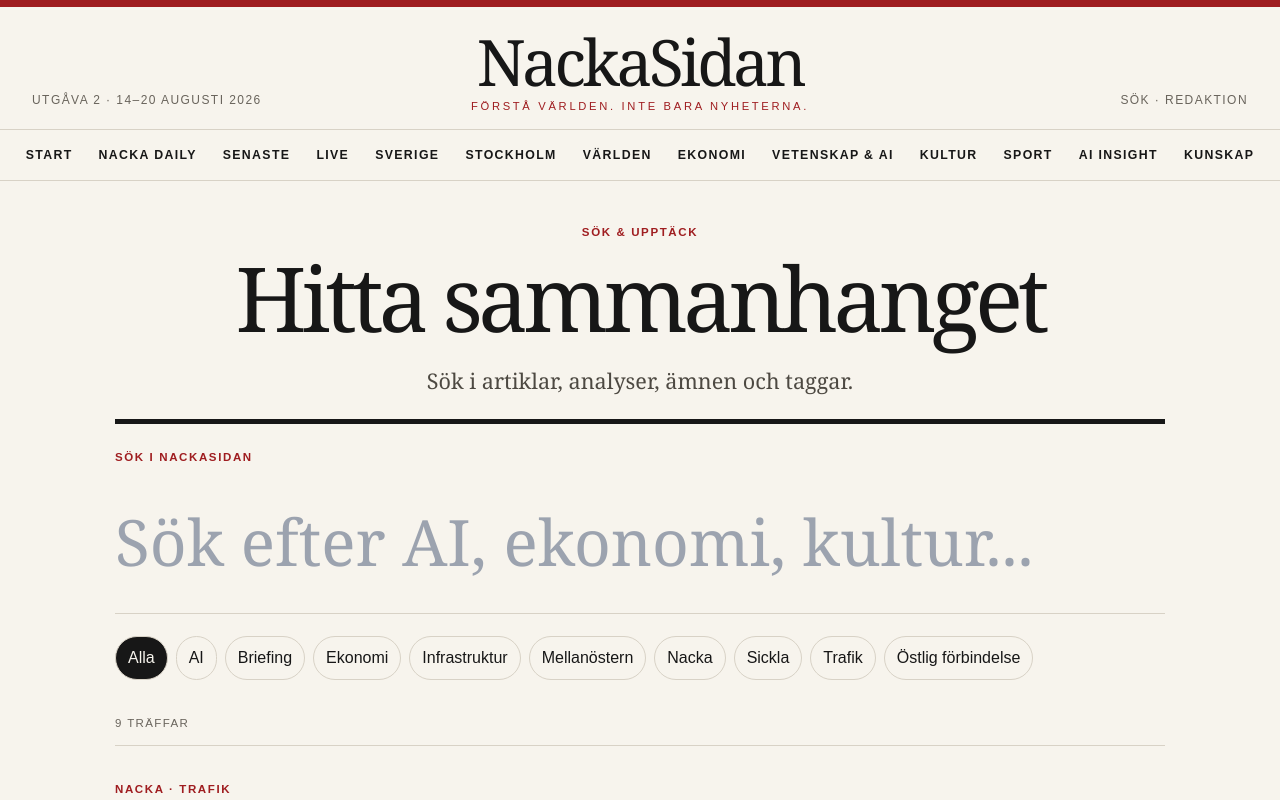
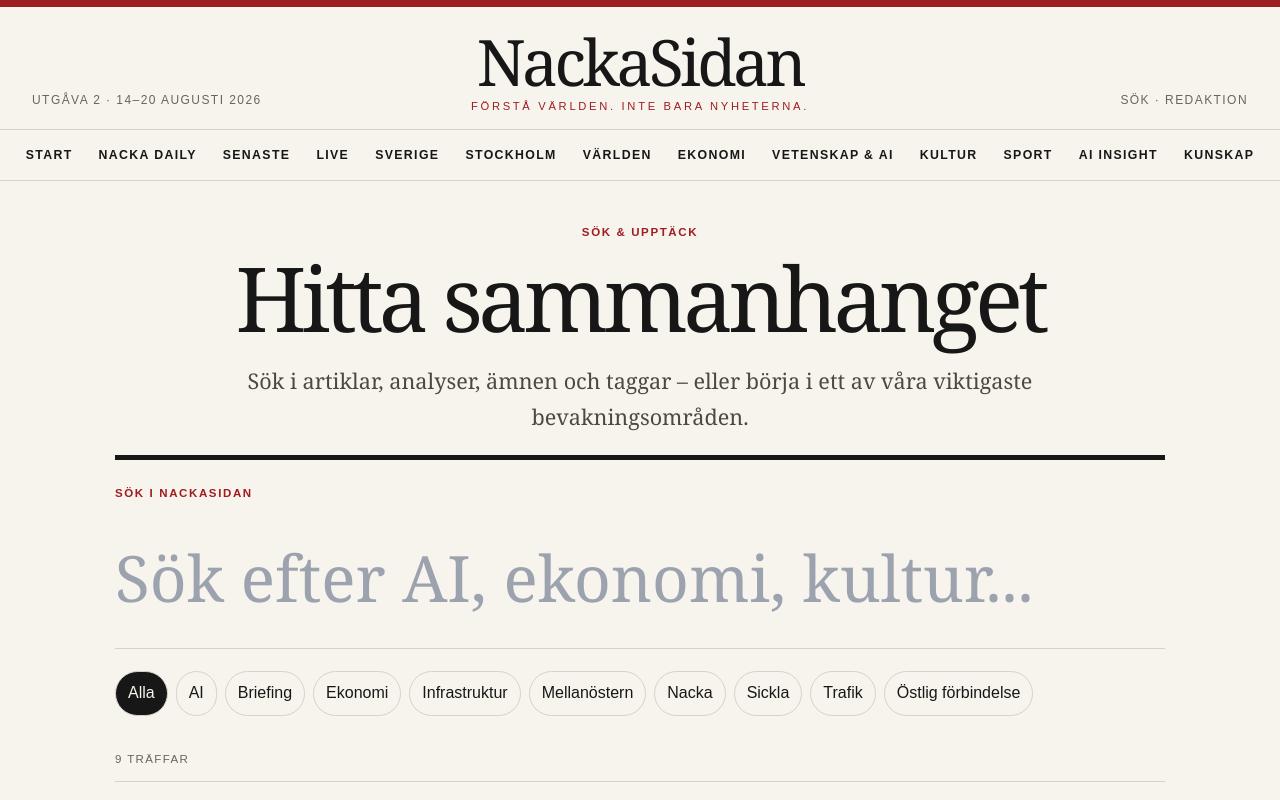
Before and after one commit to Djurgarden2019/NackaSidan-2026, a Next.js app: page /sok in a window 1280 px wide. Shown: the top 800 px of the page. Built offline with nearby package versions, Linux system fonts and the light colour scheme.

Commit message:
Main 282: improve search discovery hub

```diff
--- a/app/sok/page.tsx
+++ b/app/sok/page.tsx
@@ -1,8 +1,9 @@
+import Link from 'next/link';
 import { SearchExperience } from '../../components/Interactive';
 import { articles } from '../../content/articles';
 
-export const metadata = { title: 'Sök | NackaSidan' };
+export const metadata = { title: 'Sök & upptäck', description: 'Sök i NackaSidans artiklar, analyser, ämnen och fördjupningar.' };
 
-export default function SearchPage() {
-  return <main><div className="shell"><section className="page-hero search-hero"><div className="kicker">Sök & upptäck</div><h1>Hitta sammanhanget</h1><p>Sök i artiklar, analyser, ämnen och taggar.</p></section><SearchExperience articles={articles} /></div></main>;
-}
+const topics=[['/stockholm','Stockholm','Trafik, bostäder, näringsliv och stadsliv'],['/sverige','Sverige','Politik, ekonomi, samhälle och valet 2026'],['/varlden','Världen','Säkerhet, handel, demokrati och geopolitik'],['/ekonomi','Ekonomi','Räntor, köpkraft, jobb och företag'],['/vetenskap','Vetenskap & AI','Teknik, forskning, medicin och klimat'],['/kultur','Kultur','Böcker, film, musik och kulturdebatt']];
+
+export default function SearchPage(){return <main><div className="shell"><section className="page-hero search-hero"><div className="kicker">Sök & upptäck</div><h1>Hitta sammanhanget</h1><p>Sök i artiklar, analyser, ämnen och taggar – eller börja i ett av våra viktigaste bevakningsområden.</p></section><SearchExperience articles={articles}/><section className="section"><div className="kicker">Utforska</div><h2>Börja med ett ämne</h2><div style={{display:'grid',gridTemplateColumns:'repeat(auto-fit,minmax(220px,1fr))',gap:12,marginTop:18}}>{topics.map(([href,label,text])=><Link key={href} href={href} style={{display:'block',padding:18,border:'1px solid #d4d4d4',borderRadius:10,textDecoration:'none',color:'inherit'}}><strong style={{display:'block',fontSize:20}}>{label} →</strong><span style={{display:'block',marginTop:6,fontSize:14,lineHeight:1.5,color:'#666'}}>{text}</span></Link>)}</div></section><section className="section" style={{borderTop:'1px solid #d4d4d4',paddingTop:24}}><div className="kicker">Snabbaste vägen</div><h2>Dagens viktigaste på fem minuter</h2><p className="lead">Nacka Daily samlar dagens huvudfråga, korta nyheter, dagens siffra och det redaktionen följer.</p><Link className="button" href="/daily">Öppna Nacka Daily</Link></section></div></main>}
```
